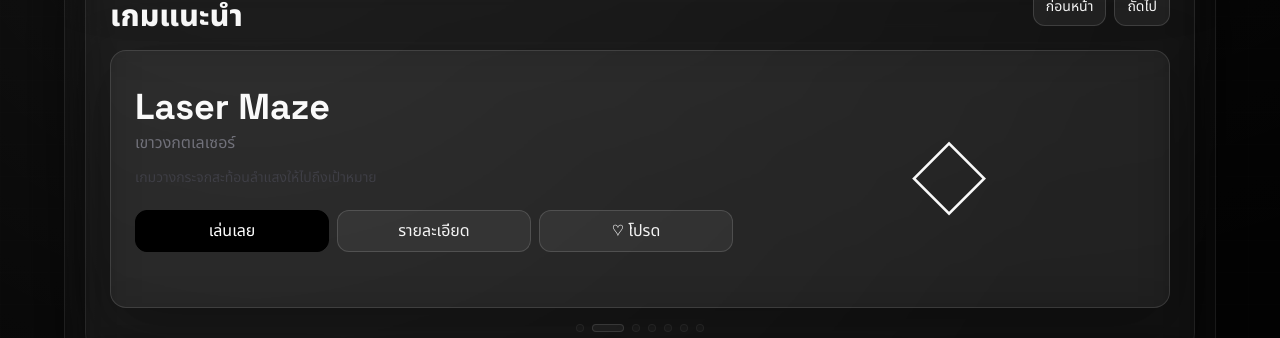
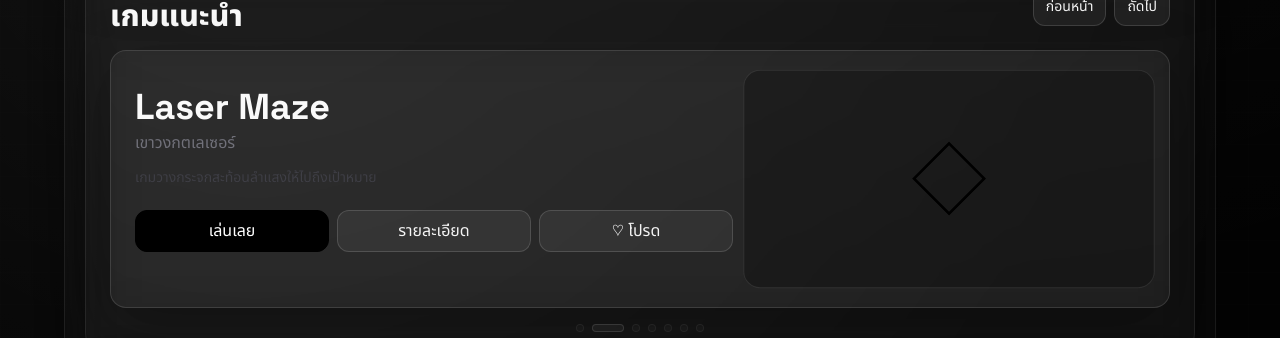
Before and after one commit to kzabCde/NowhereGameHub, a Next.js app: page / in a window 1280 px wide. Shown: the part 528-866 px from the top of the page. Built offline with nearby package versions, Linux system fonts and the light colour scheme.

Commit message:
Increase light-mode contrast for hero headline and game icons

```diff
--- a/src/components/home/GameCard.jsx
+++ b/src/components/home/GameCard.jsx
@@ -5,7 +5,7 @@ export default function GameCard({game,best,isFavorite,onFav,onDetail,onPlay}){
 
   return <div className='group surface-card p-4'>
     <div className='flex items-start justify-between'>
-      <div className='surface-panel flex h-16 w-16 items-center justify-center text-3xl font-hud tracking-tight text-primary transition-all duration-300 group-hover:scale-110'>
+      <div className='surface-panel border-frame-strong flex h-16 w-16 items-center justify-center text-3xl font-hud tracking-tight text-black dark:text-white bg-white/95 dark:bg-black/35 transition-all duration-300 group-hover:scale-110'>
         {game.icon}
       </div>
       <span className={`rounded-full px-2 py-1 font-hud text-[10px] uppercase tracking-[0.2em] ${available?'surface-control-active':'surface-panel text-secondary'}`}>{available?'Available':'Coming Soon'}</span>
--- a/src/components/home/HeroSection.jsx
+++ b/src/components/home/HeroSection.jsx
@@ -1 +1 @@
-export default function HeroSection({onRandom}){return <section className='surface-shell rounded-3xl p-6 md:p-8 space-y-4'><p className='text-[10px] uppercase tracking-[0.2em] text-muted'>Monochrome Sci-Fi / Pearl Noir</p><h2 className='font-brand text-3xl font-black md:text-5xl text-primary'>ศูนย์รวมมินิเกมดีไซน์มินิมอล</h2><p className='text-secondary'>Play small games anywhere, even nowhere.</p><p className='text-muted'>รวมเกมเล็ก เล่นง่าย สนุกได้ทุกที่ แม้ไม่มี Backend</p><div className='divider-frame w-32'/><div className='flex gap-2'><a href='#games' className='btn-primary-mono px-4 py-2'>ดูรายการเกม</a><button onClick={onRandom} className='surface-control focus-frame px-4 py-2'>สุ่มเกม</button></div></section>}
+export default function HeroSection({onRandom}){return <section className='surface-shell rounded-3xl p-6 md:p-8 space-y-4'><p className='text-[10px] uppercase tracking-[0.2em] text-muted'>Monochrome Sci-Fi / Pearl Noir</p><h2 className='font-brand text-3xl font-black md:text-5xl text-black dark:text-white drop-shadow-[0_1px_0_rgba(255,255,255,0.08)] dark:drop-shadow-none'>ศูนย์รวมมินิเกมดีไซน์มินิมอล</h2><p className='text-secondary'>Play small games anywhere, even nowhere.</p><p className='text-muted'>รวมเกมเล็ก เล่นง่าย สนุกได้ทุกที่ แม้ไม่มี Backend</p><div className='divider-frame w-32'/><div className='flex gap-2'><a href='#games' className='btn-primary-mono px-4 py-2'>ดูรายการเกม</a><button onClick={onRandom} className='surface-control focus-frame px-4 py-2'>สุ่มเกม</button></div></section>}
--- a/src/components/home/RecommendedGameSlider.jsx
+++ b/src/components/home/RecommendedGameSlider.jsx
@@ -78,7 +78,7 @@ export default function RecommendedGameSlider({ games = [], onPlay, onOpenDetail
         </div>
       </div>
       <div className='md:col-span-2'>
-        <div className={`group flex min-h-52 items-center justify-center rounded-2xl text-7xl transition-transform duration-500 ${!reducedMotion ? 'animate-slider-icon-pop' : ''} ${direction > 0 || reducedMotion ? 'translate-x-0' : '-translate-x-0'} scale-105`}>
+        <div className={`surface-panel border-frame-strong group flex min-h-52 items-center justify-center rounded-2xl text-7xl text-black dark:text-white bg-white/95 dark:bg-black/35 transition-transform duration-500 ${!reducedMotion ? 'animate-slider-icon-pop' : ''} ${direction > 0 || reducedMotion ? 'translate-x-0' : '-translate-x-0'} scale-105`}>
           <span className='transition-transform duration-500 group-hover:scale-110'>{currentGame.icon || '◈'}</span>
         </div>
       </div>
```
